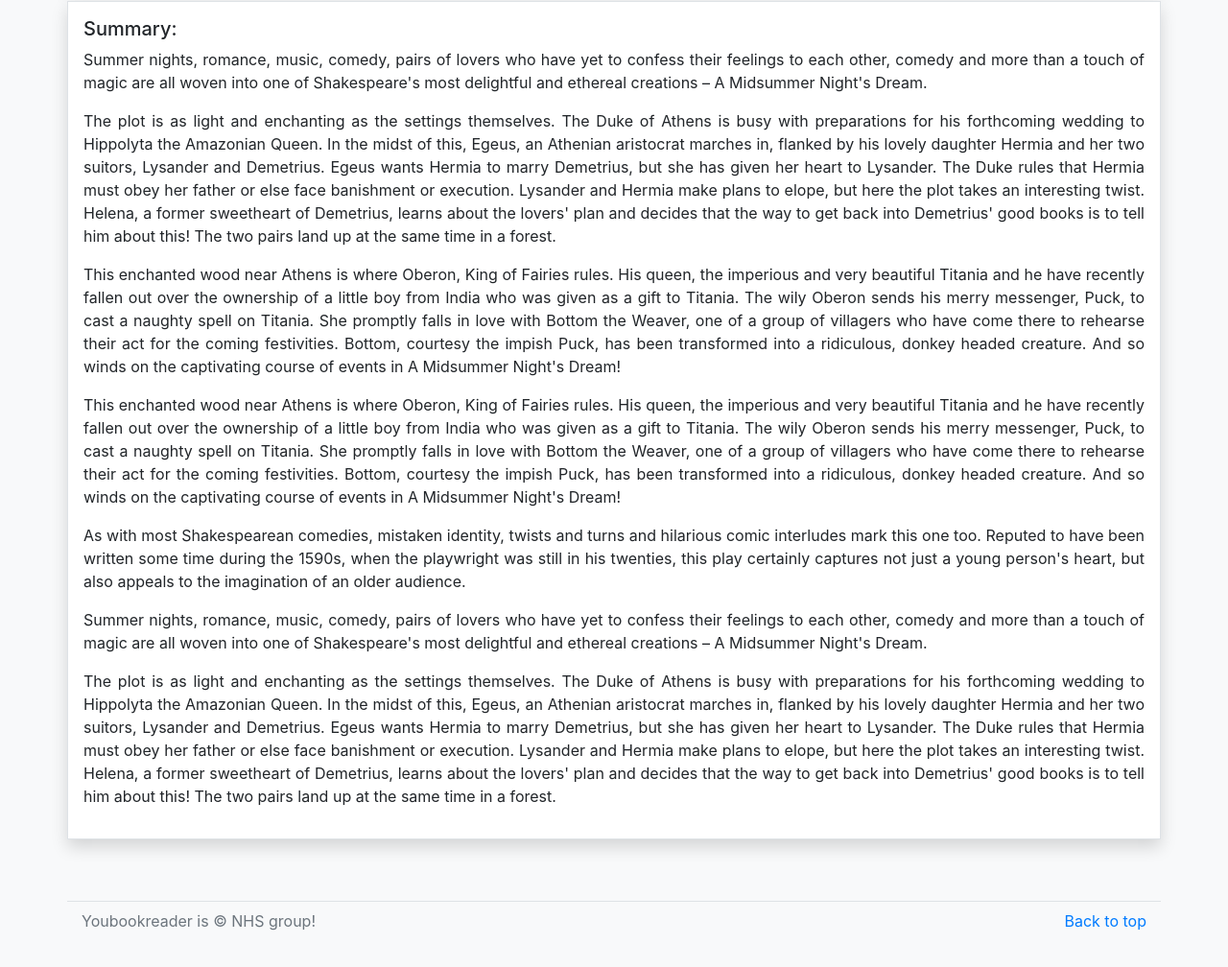
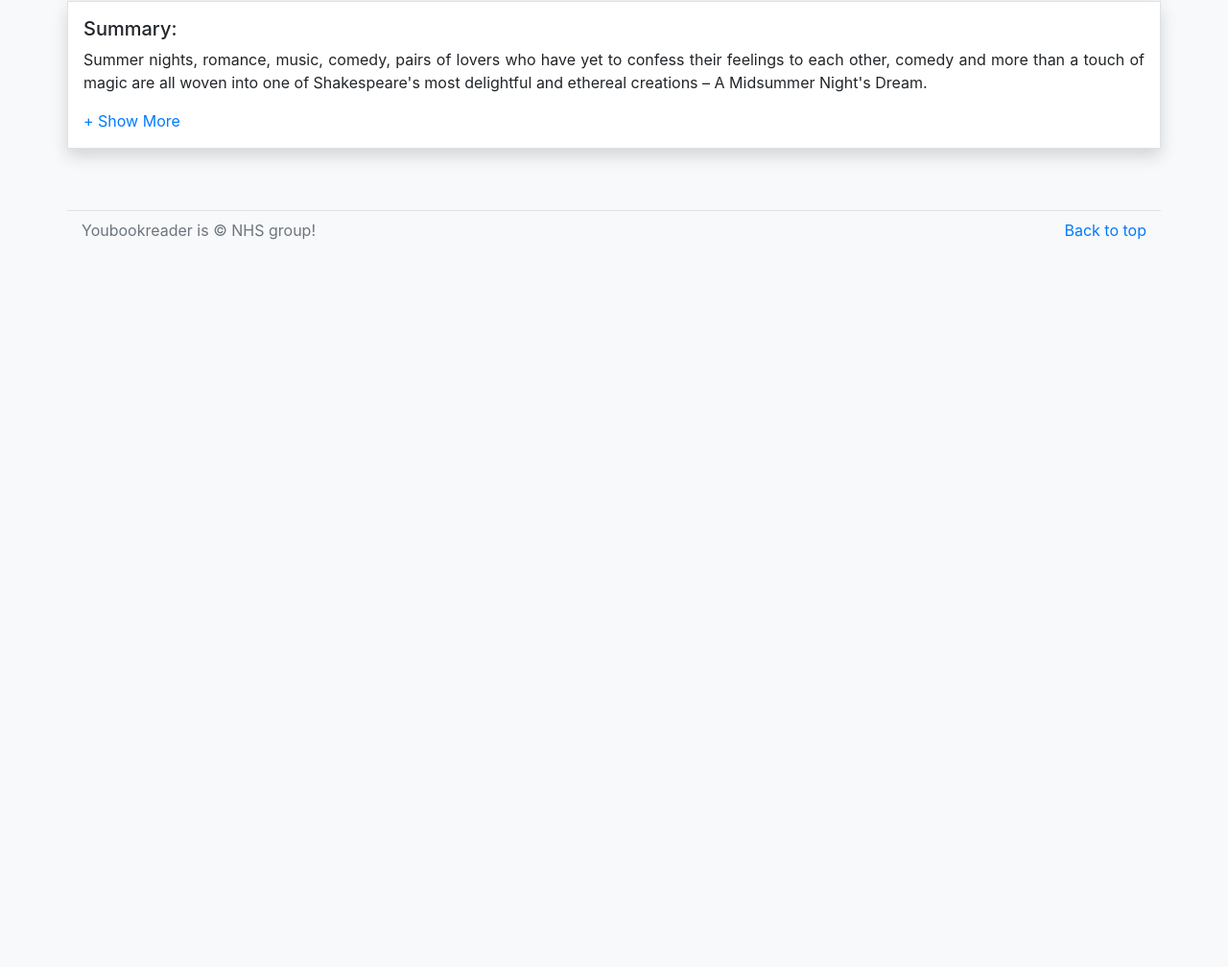
Before and after one commit to tran-temple/AudioBooks_Mockup, a plain HTML site: page detail.html in a window 1280 px wide. Shown: the part 995-2003 px from the top of the page at 96% size. After the commit the page ends 1303 px from the top, so only its background shows below. Drawn offline with nearby package versions, Linux system fonts and the light colour scheme.

Commit message:
edit summary with show more & less

```diff
--- a/detail.html
+++ b/detail.html
@@ -15,6 +15,31 @@
 
     <!-- Additional style -->
     <link rel="stylesheet" href="myStyles.css"/>
+
+    <style>
+        #module {
+            font-size: 1rem;
+            line-height: 1.5;
+        }
+
+        #module #collapseExample.collapse:not(.show) {
+            display: block;
+            height: 3rem;
+            overflow: hidden;
+        }
+
+        #module #collapseExample.collapsing {
+            height: 3rem;
+        }
+
+        #module a.collapsed:after {
+            content: '+ Show More';
+        }
+
+        #module a:not(.collapsed):after {
+            content: '- Show Less';
+        }
+    </style>
 
     <title>YouBookReader</title>
 </head>
@@ -147,14 +172,13 @@
             </div>
 
             <!------- Summary ---------->
-            <div class="row row-cols-1 border shadow bg-white p-3 my-3 text-justify summary">
+            <div id="module" class="row row-cols-1 border shadow bg-white p-3 my-3 text-justify summary">
                 <h5>Summary:</h5>
-                <p>
+                <p class="collapse" id="collapseExample" aria-expanded="false">
                     Summer nights, romance, music, comedy, pairs of lovers who have yet to confess their
                     feelings to each other, comedy and more than a touch of magic are all woven into one
                     of Shakespeare's most delightful and ethereal creations – A Midsummer Night's Dream.
-                </p>
-                <p>
+                    <br/><br/>
                     The plot is as light and enchanting as the settings themselves. The Duke of Athens
                     is busy with preparations for his forthcoming wedding to Hippolyta the Amazonian
                     Queen. In the midst of this, Egeus, an Athenian aristocrat marches in, flanked by
@@ -164,52 +188,9 @@
                     Hermia make plans to elope, but here the plot takes an interesting twist. Helena, a
                     former sweetheart of Demetrius, learns about the lovers' plan and decides that the
                     way to get back into Demetrius' good books is to tell him about this! The two pairs
-                    land up at the same time in a forest.
                 </p>
-                <p>
-                    This enchanted wood near Athens is where Oberon, King of Fairies rules. His queen,
-                    the imperious and very beautiful Titania and he have recently fallen out over the
-                    ownership of a little boy from India who was given as a gift to Titania. The wily
-                    Oberon sends his merry messenger, Puck, to cast a naughty spell on Titania. She
-                    promptly falls in love with Bottom the Weaver, one of a group of villagers who have
-                    come there to rehearse their act for the coming festivities. Bottom, courtesy the
-                    impish Puck, has been transformed into a ridiculous, donkey headed creature. And so
-                    winds on the captivating course of events in A Midsummer Night's Dream!
-                </p>
-                <p>
-                    This enchanted wood near Athens is where Oberon, King of Fairies rules. His queen,
-                    the imperious and very beautiful Titania and he have recently fallen out over the
-                    ownership of a little boy from India who was given as a gift to Titania. The wily
-                    Oberon sends his merry messenger, Puck, to cast a naughty spell on Titania. She
-                    promptly falls in love with Bottom the Weaver, one of a group of villagers who have
-                    come there to rehearse their act for the coming festivities. Bottom, courtesy the
-                    impish Puck, has been transformed into a ridiculous, donkey headed creature. And so
-                    winds on the captivating course of events in A Midsummer Night's Dream!
-                </p>
-                <p>
-                    As with most Shakespearean comedies, mistaken identity, twists and turns and
-                    hilarious comic interludes mark this one too. Reputed to have been written some time
-                    during the 1590s, when the playwright was still in his twenties, this play certainly
-                    captures not just a young person's heart, but also appeals to the imagination of an
-                    older audience.
-                </p>
-                <p>
-                    Summer nights, romance, music, comedy, pairs of lovers who have yet to confess their
-                    feelings to each other, comedy and more than a touch of magic are all woven into one
-                    of Shakespeare's most delightful and ethereal creations – A Midsummer Night's Dream.
-                </p>
-                <p>
-                    The plot is as light and enchanting as the settings themselves. The Duke of Athens
-                    is busy with preparations for his forthcoming wedding to Hippolyta the Amazonian
-                    Queen. In the midst of this, Egeus, an Athenian aristocrat marches in, flanked by
-                    his lovely daughter Hermia and her two suitors, Lysander and Demetrius. Egeus wants
-                    Hermia to marry Demetrius, but she has given her heart to Lysander. The Duke rules
-                    that Hermia must obey her father or else face banishment or execution. Lysander and
-                    Hermia make plans to elope, but here the plot takes an interesting twist. Helena, a
-                    former sweetheart of Demetrius, learns about the lovers' plan and decides that the
-                    way to get back into Demetrius' good books is to tell him about this! The two pairs
-                    land up at the same time in a forest.
-                </p>
+                <a role="button" class="collapsed" data-toggle="collapse" href="#collapseExample" aria-expanded="false" aria-controls="collapseExample">
+                </a>
             </div>
 
         </div>
```
Also changed, not shown: index.html (+18 -18 lines).
